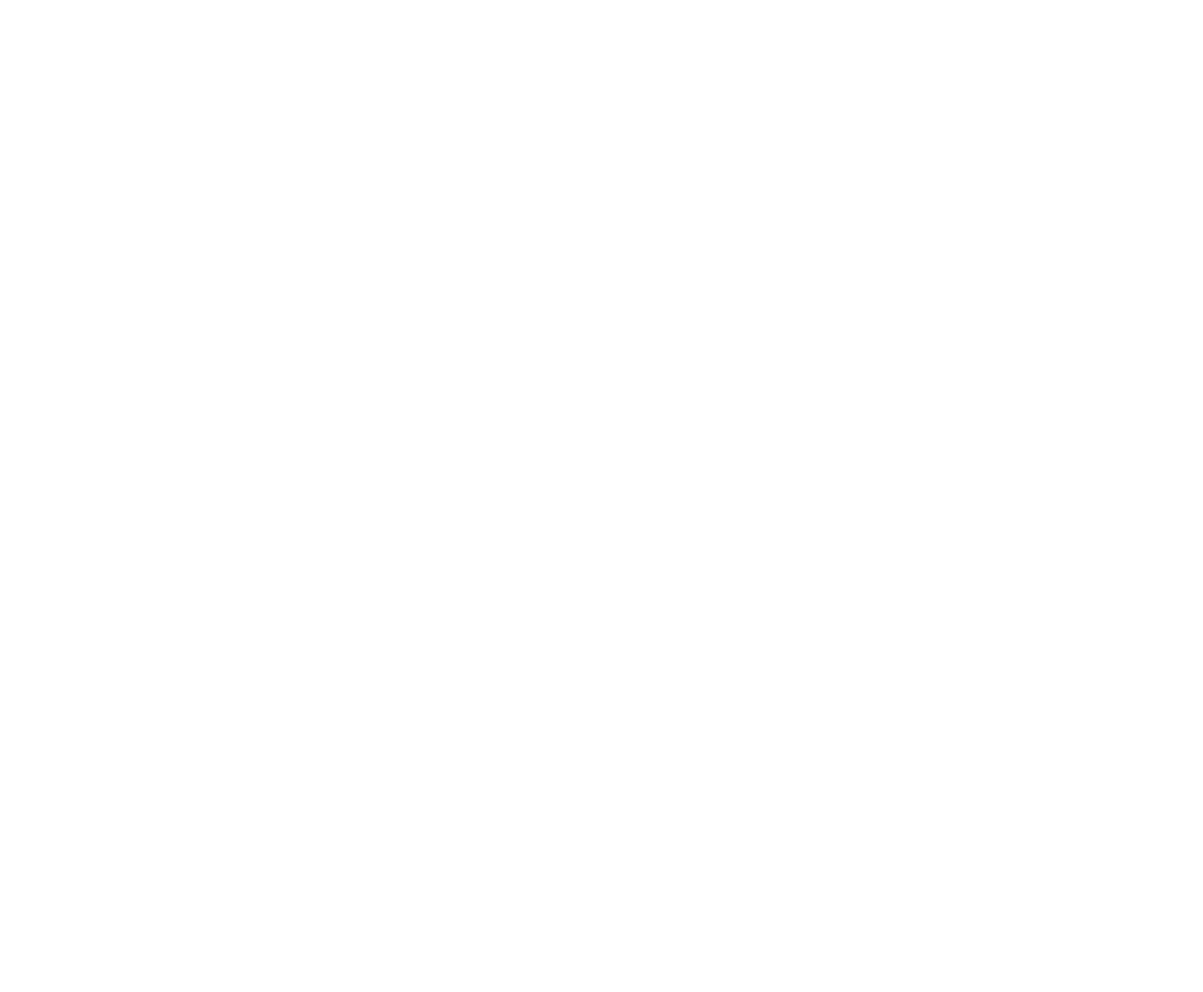
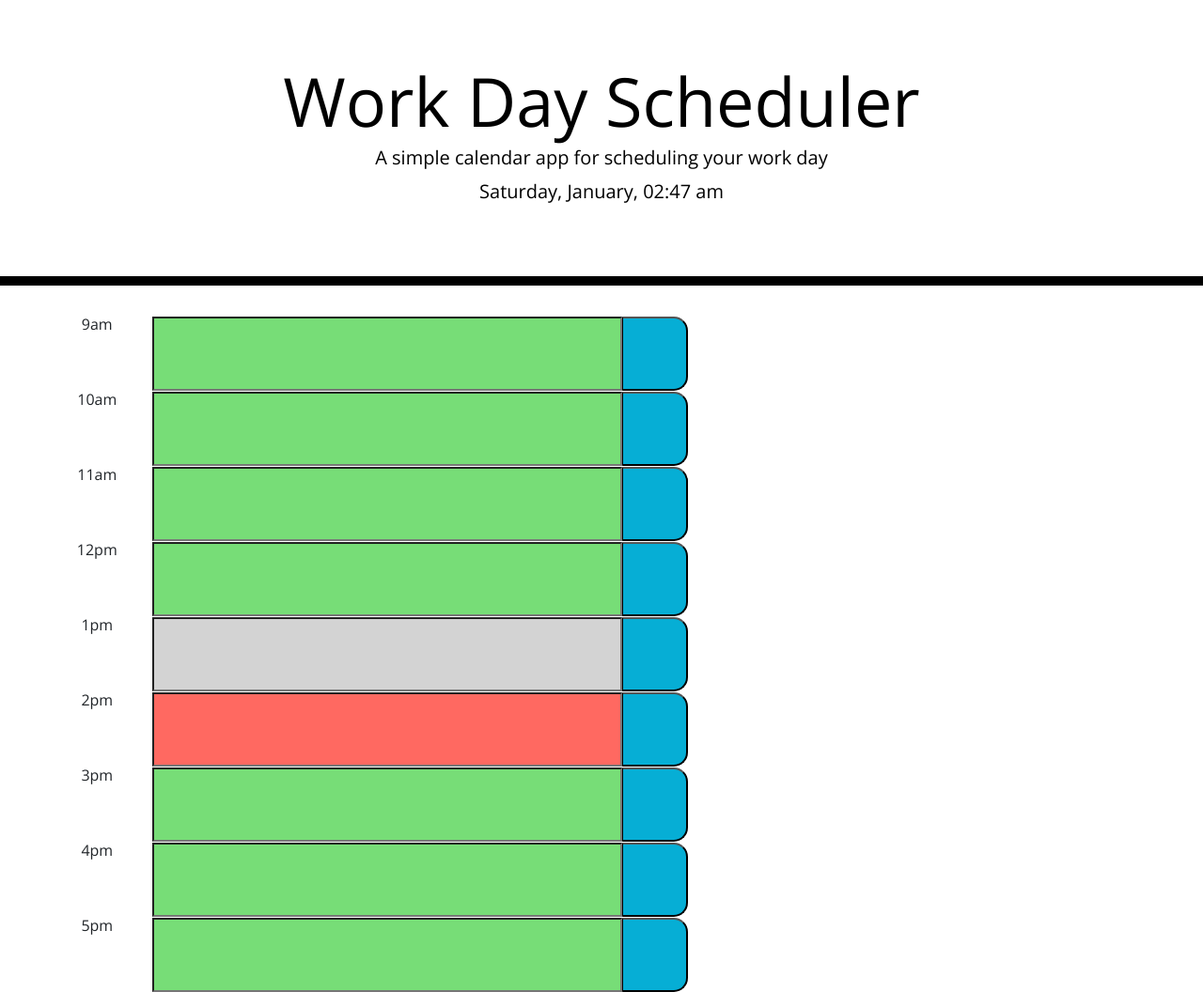
Before and after one commit to KCGooner/day_planner, a plain HTML site: page index.html in a window 1280 px wide. Shown: the whole page at 94% size. Before the commit the page ends 800 px from the top, so only its background shows below. Drawn offline with nearby package versions, Linux system fonts and the light colour scheme.

Commit message:
added html, css, js

```diff
--- a/assets/css/style.css
+++ b/assets/css/style.css
@@ -0,0 +1,116 @@
+body {
+    font-family: 'Open Sans', sans-serif;
+    font-size: 16px;
+    line-height: 1;
+    text-align-last: center;
+  }
+
+  textarea{
+    background: transparent;
+    border: none;
+    resize: none;
+    color: #000000;
+    border-left: 1px solid black;
+
+  }
+
+  #container{
+    font-variant-caps: small-caps;
+    display: inline-flex;
+    max-width: 1140px;
+  }
+  .jumbotron {
+    text-align: center;
+    background-color: transparent;
+    color: black;
+    border-radius: 0;
+    border-bottom: 10px solid black;
+  }
+
+  .description{
+    white-space: pre-wrap;
+  }
+
+  .time-block{
+    text-align: center;
+    border-radius: 15px;
+    display: inline-block;
+    margin-left: 50px;
+  }
+  #nineAm{
+    margin-left: 25px;
+    width: 500px;
+  }
+  #tenAm{
+    margin-left: 25px;
+    width: 500px;
+  }
+  #eleven{
+    margin-left: 25px;
+    width: 500px;
+  }
+  #noon{
+    margin-left: 25px;
+    width: 500px;
+  }
+  #onePm{
+    margin-left: 25px;
+    width: 500px;
+  }
+  #twoPm{
+    margin-left: 25px;
+    width: 500px;
+  }
+  #threePm{
+    margin-left: 25px;
+    width: 500px;
+  }
+  #fourPm{
+    margin-left: 25px;
+    width: 500px;
+  }
+  #fivePm{
+    margin-left: 25px;
+    width: 500px;
+  }
+
+  .row {
+    white-space: pre-wrap;
+    height: 80px;
+    border-top: 1px solid white;;
+  }
+
+  .hour {
+    background-color: #ffffff;
+    color: #000000;
+    border-top: 1px dashed #000000;
+  }
+
+  .past {
+    background-color: #d3d3d3;
+    color: black;
+  }
+
+  .present {
+    background-color: #ff6961;
+    color: black;
+  }
+
+  .future {
+    background-color: #77dd77;
+    color: black;
+  }
+
+  .saveBtn {
+    border-left: 1px solid black;
+    border-top-right-radius: 15px;
+    border-bottom-right-radius: 15px;
+    background-color: #06AED5;
+    color: white;
+    width: 70px;
+  }
+
+  .saveBtn i:hover {
+    font-size: 20px;
+    transition: all .3s ease-in-out;
+  }
--- a/assets/javascript/logic.js
+++ b/assets/javascript/logic.js
@@ -0,0 +1,47 @@
+let currently = $("#currentDay");
+let nowHour = moment().format("H");
+
+setInterval(() => {
+    let now =moment();
+    let date = now.format("dddd, MMMM, hh:mm a");
+    currently.text(date);
+}, 100);
+
+$(".saveBtn").click(function () {
+    $('input[type="text"]').each(function () {
+        const id = $(this).attr('id');
+        const value = $(this).val();
+        localStorage.setItem(id, value);
+    });
+});
+
+$('input[type="text"]').each(function () {
+    const getting = $(this).attr('id');
+    const letsGrab = localStorage.getItem(getting);
+    document.getElementById(getting).value = letsGrab;
+});
+
+
+
+timeCheck(9, "#nineAm");
+timeCheck(10, "#tenAm");
+timeCheck(11, "#eleven");
+timeCheck(12, "#noon");
+timeCheck(1, "#onePm");
+timeCheck(2, "#twoPm");
+timeCheck(3, "#threePm");
+timeCheck(4, "#fourPm");
+timeCheck(5, "#fivePm");
+
+
+function timeCheck(time, theId) {
+    if (nowHour > time) {
+        $(theId).addClass("past");
+    }
+    if (nowHour < time) {
+        $(theId).addClass("future");
+    }
+    if (nowHour == time) {
+        $(theId).addClass("present");
+    }
+}
--- a/index.html
+++ b/index.html
@@ -2,20 +2,66 @@
 <html lang="en">
 
 <head>
-    <meta charset="UTF-8">
-    <meta name="viewport" content="width=device-width, initial-scale=1.0">
-    <meta http-equiv="X-UA-Compatible" content="ie=edge">
-    <link rel="stylesheet" type="text/css" href="./assets/css/style.css">
-
-    <title>Document</title>
+    <meta charset="UTF-8" />
+    <meta name="viewport" content="width=device-width, initial-scale=1.0" />
+    <meta http-equiv="X-UA-Compatible" content="ie=edge" />
+    <link rel="stylesheet" href="https://stackpath.bootstrapcdn.com/bootstrap/4.3.1/css/bootstrap.min.css" />
+    <link rel="stylesheet" href="https://use.fontawesome.com/releases/v5.8.1/css/all.css"
+        integrity="sha384-50oBUHEmvpQ+1lW4y57PTFmhCaXp0ML5d60M1M7uH2+nqUivzIebhndOJK28anvf" crossorigin="anonymous" />
+    <link href="https://fonts.googleapis.com/css?family=Open+Sans&display=swap" rel="stylesheet" />
+    <link rel="stylesheet" href="./assets/css/style.css">
+    <title>Work Day Scheduler</title>
 </head>
 
 <body>
+    <header class="jumbotron">
+        <h1 class="display-3">Work Day Scheduler</h1>
+        <p class="lead">A simple calendar app for scheduling your work day</p>
+        <p id="currentDay" class="lead"></p>
+    </header>
+    <div class="container">
+        <div id="time-block">
+            <div class="row hours">9am
+                <input type="text" name="nine" id="nineAm" class="description" value="">
+                <input type="button" class="saveBtn">
+            </div>
+            <div class="row hours">10am
+                <input type="text" name="ten" id="tenAm" class="description" value="">
+                <input type="button" class="saveBtn">
+            </div>
+            <div class="row hours">11am
+                <input type="text" name="eleven" id="eleven" class="description" value="">
+                <input type="button" class="saveBtn">
+            </div>
+            <div class="row hours">12pm
+                <input type="text" name="noon" id="noon" class="description" value="">
+                <input type="button" class="saveBtn">
+            </div>
+            <div class="row hours">1pm
+                <input type="text" name="one" id="onePm" class="description" value="">
+                <input type="button" class="saveBtn">
+            </div>
+            <div class="row hours">2pm
+                <input type="text" name="two" id="twoPm" class="description" value="">
+                <input type="button" class="saveBtn">
+            </div>
+            <div class="row hours">3pm
+                <input type="text" name="three" id="threePm" class="description" value="">
+                <input type="button" class="saveBtn">
+            </div>
+            <div class="row hours">4pm
+                <input type="text" name="four" id="fourPm" class="description" value="">
+                <input type="button" class="saveBtn">
+            </div>
+            <div class="row hours">5pm
+                <input type="text" name="five" id="fivePm" class="description" value="">
+                <input type="button" class="saveBtn">
+            </div>
+        </div>
+    </div>
 
-
-
-
-
+    <script src="https://code.jquery.com/jquery-3.4.1.min.js"></script>
+    <script src="https://cdnjs.cloudflare.com/ajax/libs/moment.js/2.24.0/moment.min.js"></script>
     <script src="./assets/javascript/logic.js"></script>
 </body>
 
```
